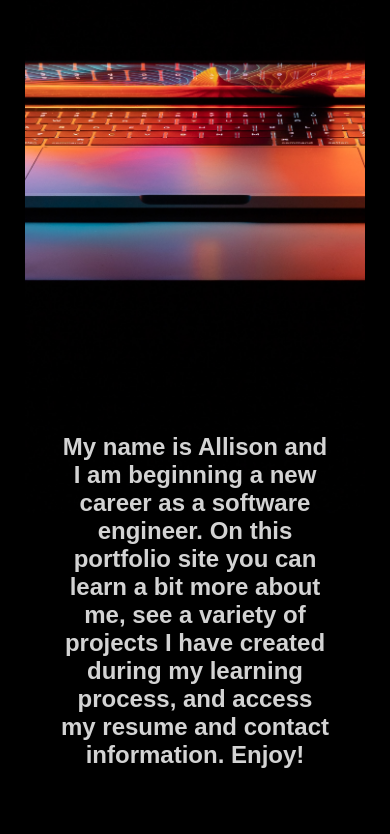
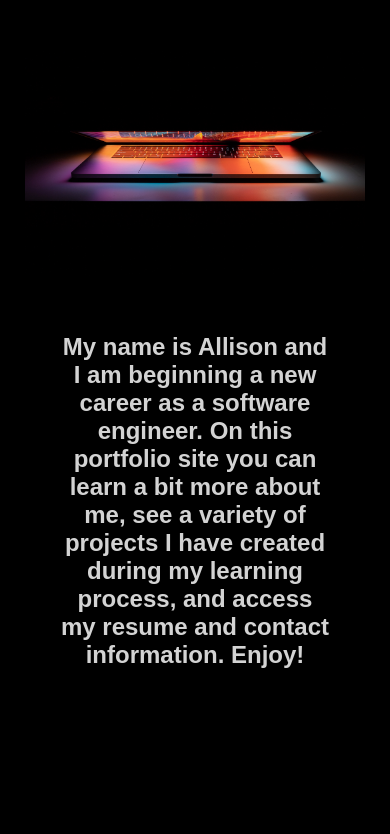
Before and after one commit to abgelvin/portfolio-website, a plain HTML site: page index.html in a window 390 px wide. Shown: the part 293-1127 px from the top of the page. Drawn offline with Linux system fonts and the light colour scheme; a web font is replaced by a local one.

Commit message:
fixed image responsiveness

```diff
--- a/styles.css
+++ b/styles.css
@@ -81,7 +81,7 @@ li {
 
 main {
     display: grid;
-    grid-template: repeat(12, 100px) / 1fr 5fr 1fr;
+    grid-template: repeat(8, 100px) / 1fr 5fr 1fr;
 }
 
 h1 {
@@ -90,6 +90,7 @@ h1 {
   font-size: 3rem;
   grid-area: 1 / 2 / 3 / 3;
   z-index: 1;
+  padding-top: 30px;
 
 }
 
@@ -104,8 +105,9 @@ banner {
 }
 
 .intro {
-    width: 100%;
-    grid-area: 7 / 2 / 12 / 3;
+    grid-area: 7 / 2 / 8 / 3;
+    padding: 0 10%;
+    max-width: 950px;
 }
 
 h2 {
@@ -114,9 +116,15 @@ h2 {
 
 @media only screen and (max-width: 1000px)  {
     h2 {
-        padding: 0 10%;
+        padding: 0;
     }
     main {
         grid-template: repeat(12, 100px) / 1fr 20fr 1fr;
     }
+    banner  {
+        background-size: contain;
+    }
+    .intro {
+        grid-area: 6 / 2 / 8 / 3;
+    }
 }
```
